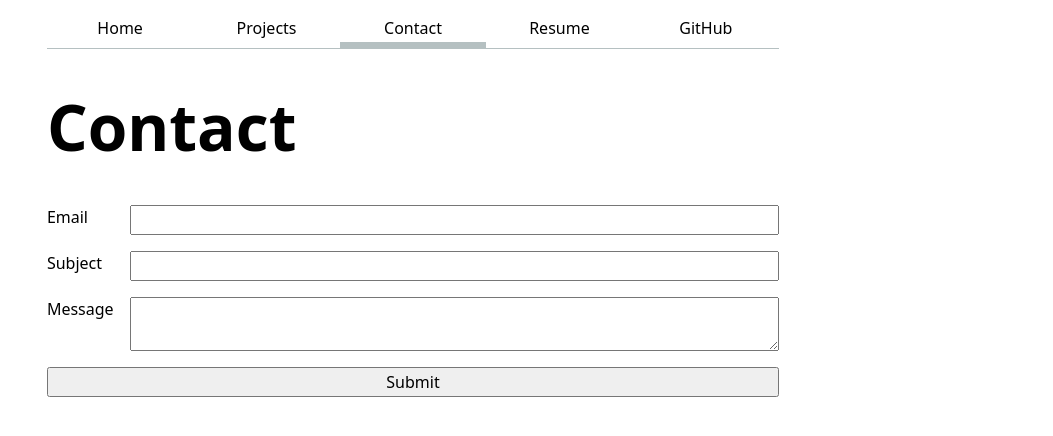
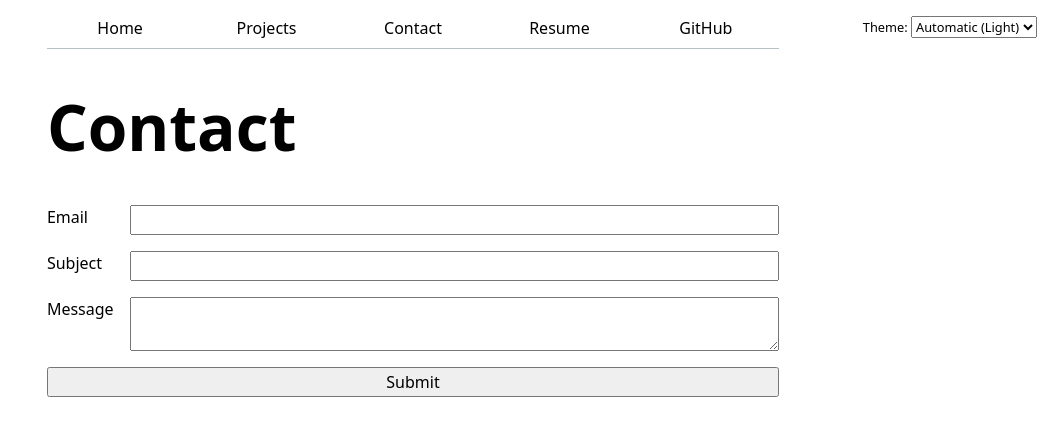
Before and after one commit to assachdev-jpg/portfolio, a plain HTML site: page contact/index.html in a window 1280 px wide. Shown: the whole page, without its empty margins (227-1280 px from the left). Drawn offline with Linux system fonts and the light colour scheme.

Commit message:
lab 3 js and nav dark mode

```diff
--- a/contact/index.html
+++ b/contact/index.html
@@ -5,15 +5,9 @@
     <meta name="viewport" content="width=device-width, initial-scale=1.0">
     <title>Contact | Aarman Sachdev</title>
     <link rel="stylesheet" href="../style.css">
+    <script type="module" src="../global.js"></script>
 </head>
 <body>
-    <nav>
-        <a href="../">Home</a>
-        <a href="../projects/">Projects</a>
-        <a href="../contact/" class="current">Contact</a>
-        <a href="../resume/">Resume</a>
-        <a href="https://github.com/aarmansachdev" target="_blank">GitHub</a>
-    </nav>
     <h1>Contact</h1>
     <form action="mailto:aarmansachdev@gmail.com" method="POST" enctype="text/plain">
         <label>Email <input type="email" name="email"></label>
--- /dev/null
+++ b/global.js
@@ -0,0 +1,73 @@
+console.log("IT'S ALIVE!");
+
+function $$(selector, context = document) {
+  return Array.from(context.querySelectorAll(selector));
+}
+
+const BASE_PATH = (location.hostname === 'localhost' || location.hostname === '127.0.0.1')
+  ? '/'
+  : '/portfolio/';
+
+let pages = [
+  { url: '', title: 'Home' },
+  { url: 'projects/', title: 'Projects' },
+  { url: 'contact/', title: 'Contact' },
+  { url: 'resume/', title: 'Resume' },
+  { url: 'https://github.com/aarmansachdev', title: 'GitHub' },
+];
+
+let nav = document.createElement('nav');
+document.body.prepend(nav);
+
+for (let p of pages) {
+  let url = p.url;
+  let title = p.title;
+
+  url = !url.startsWith('http') ? BASE_PATH + url : url;
+
+  let a = document.createElement('a');
+  a.href = url;
+  a.textContent = title;
+
+  a.classList.toggle(
+    'current',
+    a.host === location.host && a.pathname === location.pathname,
+  );
+
+  if (a.host !== location.host) {
+    a.target = '_blank';
+  }
+
+  nav.append(a);
+}
+
+let osTheme = matchMedia('(prefers-color-scheme: dark)').matches ? 'Dark' : 'Light';
+
+document.body.insertAdjacentHTML(
+  'afterbegin',
+  `
+  <label class="color-scheme">
+    Theme:
+    <select>
+      <option value="light dark">Automatic (${osTheme})</option>
+      <option value="light">Light</option>
+      <option value="dark">Dark</option>
+    </select>
+  </label>`,
+);
+
+let select = document.querySelector('.color-scheme select');
+
+function setColorScheme(colorScheme) {
+  document.documentElement.style.setProperty('color-scheme', colorScheme);
+  select.value = colorScheme;
+}
+
+if ('colorScheme' in localStorage) {
+  setColorScheme(localStorage.colorScheme);
+}
+
+select.addEventListener('input', function (event) {
+  setColorScheme(event.target.value);
+  localStorage.colorScheme = event.target.value;
+});
--- a/style.css
+++ b/style.css
@@ -1,6 +1,7 @@
 :root {
   --color-accent: oklch(55% 0.13 160);
   accent-color: var(--color-accent);
+  color-scheme: light dark;
 }
 
 body {
@@ -19,9 +20,10 @@ h1, h2, h3, h4, h5, h6 {
 }
 
 nav {
+  --border-color: oklch(50% 10% 200 / 40%);
   display: flex;
   margin-bottom: 1em;
-  border-bottom: 1px solid oklch(80% 3% 200);
+  border-bottom: 1px solid var(--border-color);
 }
 
 nav a {
@@ -33,17 +35,17 @@ nav a {
 }
 
 nav a.current {
-  border-bottom: 0.4em solid oklch(80% 3% 200);
+  border-bottom: 0.4em solid var(--border-color);
   padding-bottom: 0.1em;
 }
 
 nav a:hover {
   border-bottom: 0.4em solid var(--color-accent);
   padding-bottom: 0.1em;
-  background-color: oklch(from var(--color-accent) 95% 5% h);
+  background-color: color-mix(in oklch, var(--color-accent), canvas 85%);
 }
 
-input, textarea, button {
+input, textarea, button, select {
   font: inherit;
 }
 
@@ -107,3 +109,10 @@ section time {
 section a {
   color: var(--color-accent);
 }
+
+.color-scheme {
+  position: absolute;
+  top: 1rem;
+  right: 1rem;
+  font-size: 80%;
+}
```
Also changed, not shown: index.html (+1 -7 lines), projects/index.html (+1 -7 lines), resume/index.html (+1 -8 lines).
